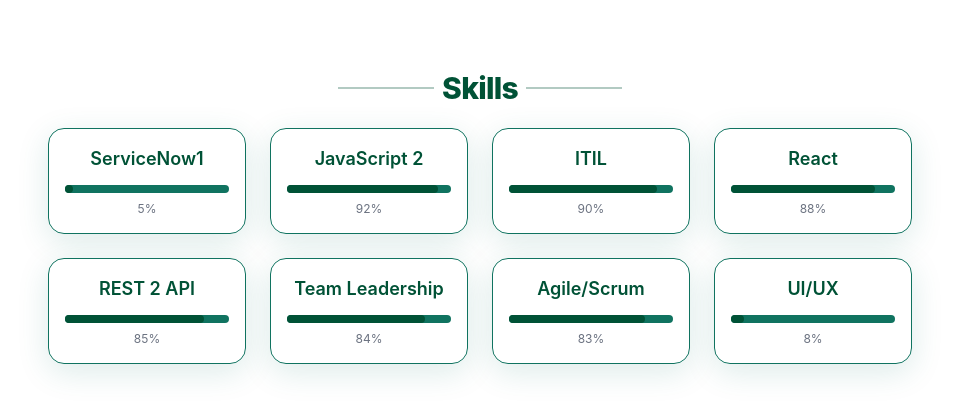
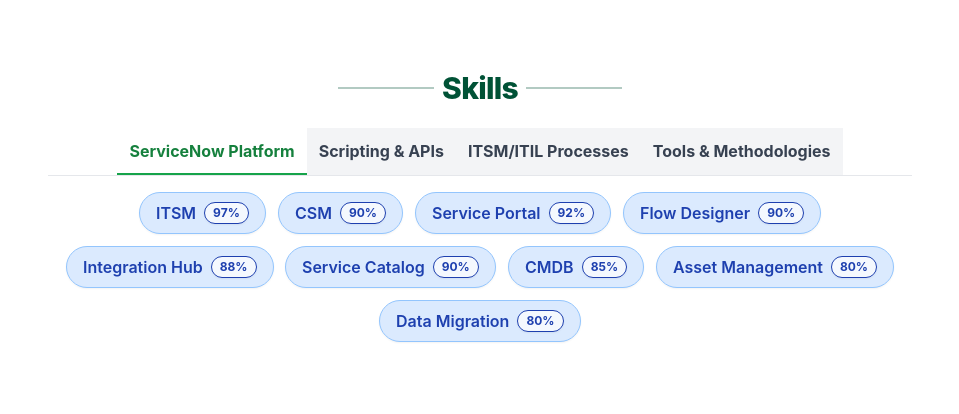
Before and after one commit to pashya7/prasad-portfolio, a React (Vite) app: page / in a window 1280 px wide. Shown: the part 6080-6494 px from the top of the page, without its empty margins (160-1119 px from the left). Built offline with nearby package versions, Linux system fonts and the light colour scheme; the HTML template or start-up script is replaced by a standard one.

Commit message:
Refined Skills section: ServiceNow-style tabs, compact pills, and UI fixes

```diff
--- a/src/SkillsSection.jsx
+++ b/src/SkillsSection.jsx
@@ -2,6 +2,13 @@
 import { motion } from "framer-motion";
 
 export default function SkillsSection({ skills }) {
+  const [activeTab, setActiveTab] = React.useState(0);
+  const groupColors = [
+    "bg-blue-100 text-blue-800 border-blue-300",
+    "bg-green-100 text-green-800 border-green-300",
+    "bg-yellow-100 text-yellow-800 border-yellow-300",
+    "bg-purple-100 text-purple-800 border-purple-300"
+  ];
   return (
     <section className="py-8 px-4 max-w-4xl mx-auto">
       <div className="h-8 flex items-center justify-center w-full mb-2">
@@ -9,26 +16,34 @@
         <h2 className="text-3xl font-extrabold text-sn tracking-tight text-center">Skills</h2>
         <span className="inline-block w-24 border-t-2 border-sn opacity-30 mx-2"></span>
       </div>
-      <div className="grid grid-cols-2 md:grid-cols-4 gap-6 mt-6">
-        {skills.map((skill, idx) => (
+      {/* Tabs for skill groups */}
+      <div className="flex gap-0 justify-center mt-6 mb-4 flex-wrap border-b border-gray-200 bg-white rounded-t-lg overflow-x-auto" style={{minHeight:'48px'}}>
+        {skills.map((group, idx) => (
+          <button
+            key={group.group}
+            className={`px-3 py-2 font-bold border-b-2 transition-all duration-200 text-base focus:outline-none focus:ring-2 focus:ring-sn-light ${activeTab === idx ? 'border-green-600 text-green-700 bg-white' : 'border-transparent text-gray-700 bg-gray-100 hover:bg-gray-200'}`}
+            onClick={() => setActiveTab(idx)}
+            aria-selected={activeTab === idx}
+          >
+            {group.group}
+          </button>
+        ))}
+      </div>
+      {/* Pills for skills in active group */}
+      <div className="flex flex-wrap gap-3 justify-center">
+        {skills[activeTab].skills.map((skill, idx) => (
           <motion.div
-            key={skill.name}
-            className="flex flex-col items-center card-sn p-4"
-            initial={{ opacity: 0, y: 40 }}
+            key={`${skills[activeTab].group}-${skill.name}`}
+            className={`flex items-center px-4 py-2 rounded-full border text-base font-semibold shadow-sm transition-all duration-200 ${groupColors[activeTab % groupColors.length]} hover:bg-blue-200 text-blue-800`}
+            initial={{ opacity: 0, y: 20 }}
             whileInView={{ opacity: 1, y: 0 }}
             viewport={{ once: true, amount: 0.2 }}
-            transition={{ duration: 0.6, delay: idx * 0.08, type: 'spring', bounce: 0.18 }}
-            whileHover={{ scale: 1.045 }}
+            transition={{ duration: 0.4, delay: idx * 0.06, type: 'spring', bounce: 0.18 }}
+            whileHover={{ scale: 1.06 }}
             style={{ willChange: 'transform, opacity' }}
           >
-            <span className="font-semibold text-sn mb-1 text-lg">{skill.name}</span>
-            <div className="w-full bg-sn-light bg-opacity-20 rounded-full h-2 mt-2 mb-1">
-              <div
-                className="bg-sn h-2 rounded-full"
-                style={{ width: `${skill.level}%` }}
-              ></div>
-            </div>
-            <span className="text-xs text-gray-500 mt-1">{skill.level}%</span>
+            <span className="mr-2 z-10 text-blue-800">{skill.name}</span>
+            <span className="ml-auto text-xs font-bold bg-white/70 rounded-full px-2 py-0.5 border border-current shadow-sm">{skill.level}%</span>
           </motion.div>
         ))}
       </div>
--- a/src/profileData.js
+++ b/src/profileData.js
@@ -46,14 +46,51 @@
     }
   },
   skills: [
-    { name: "ServiceNow1", level: 5 },
-    { name: "JavaScript 2", level: 92 },
-    { name: "ITIL", level: 90 },
-    { name: "React", level: 88 },
-    { name: "REST 2 API", level: 85 },
-    { name: "Team Leadership", level: 84 },
-    { name: "Agile/Scrum", level: 83 },
-    { name: "UI/UX", level: 8 }
+    {
+      group: "ServiceNow Platform",
+      skills: [
+        { name: "ITSM", level: 97 },
+        { name: "CSM", level: 90 },
+        { name: "Service Portal", level: 92 },
+        { name: "Flow Designer", level: 90 },
+        { name: "Integration Hub", level: 88 },
+        { name: "Service Catalog", level: 90 },
+        { name: "CMDB", level: 85 },
+        { name: "Asset Management", level: 80 },
+        { name: "Data Migration", level: 80 },
+      ]
+    },
+    {
+      group: "Scripting & APIs",
+      skills: [
+        { name: "JavaScript", level: 95 },
+        { name: "Client-side Scripting", level: 92 },
+        { name: "Server-side Scripting", level: 92 },
+      ]
+    },
+    {
+      group: "ITSM/ITIL Processes",
+      skills: [
+        { name: "Incident Management", level: 95 },
+        { name: "Change Management", level: 92 },
+        { name: "Problem Management", level: 90 },
+        { name: "Knowledge Base", level: 85 },
+        { name: "ITIL", level: 90 },
+      ]
+    },
+    {
+      group: "Tools & Methodologies",
+      skills: [
+        { name: "Tables", level: 85 },
+        { name: "REST/SOAP APIs", level: 92 },
+        { name: "Integration", level: 90 },
+        { name: "Postman", level: 80 },
+        { name: "Agile", level: 85 },
+        { name: "Scrum", level: 85 },
+        { name: "Automation", level: 88 },
+        { name: "Notifications", level: 80 },
+      ]
+    }
   ],
   languages: [
     { name: 'English', code: 'en', proficiency: 'Fluent', native: false, flag: '🇬🇧', percent: 95 },
```
